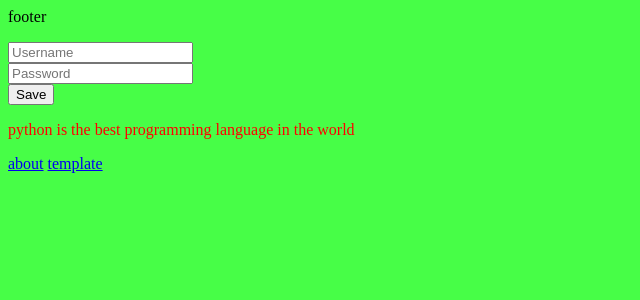
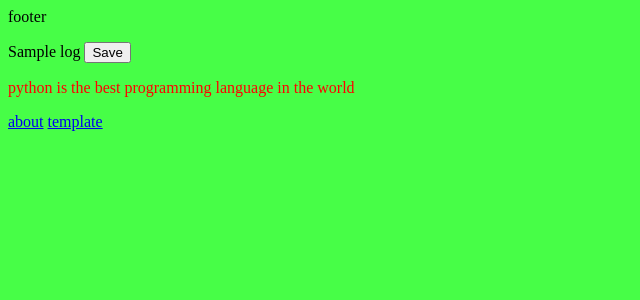
Before and after one commit to qwermoaid17-arch/larningdjango, a Django app: template templates/pages/about.html in a window 1280 px wide. Shown: the top 300 px of the page, without its empty margins (0-640 px from the left). Run offline with Django 5.2, Linux system fonts and the light colour scheme; the template is opened without the code that fills it: most values are stand-ins (such as "Sample title", 1, 10 or a date in 2020).

Commit message:
Lesson 32: Learn some design functions in Forms, such as: # label # initial #disabled #help_text #widget #required

```diff
--- a/pages/views.py
+++ b/pages/views.py
@@ -73,6 +73,5 @@ def about(request):
     name = request.POST.get('username')
     password= request.POST.get('password')
     data=login(username=name, password=password)
-    data.save()
 
     return render(request, 'pages/about.html', {'log': login_form})
--- a/templates/pages/about.html
+++ b/templates/pages/about.html
@@ -6,12 +6,9 @@
 
   {% csrf_token %}
 
-    <input type="text" name="username" placeholder="Username">
-    <br>
-    <input type="password" name="password" placeholder="Password">
-    <br>
-    <input type="submit" value="Save">
+  {{log}}
 
+  <input type="submit" value="Save">
 
 </form>
 
```
Also changed, not shown: pages/forms.py (+9 -2 lines).
